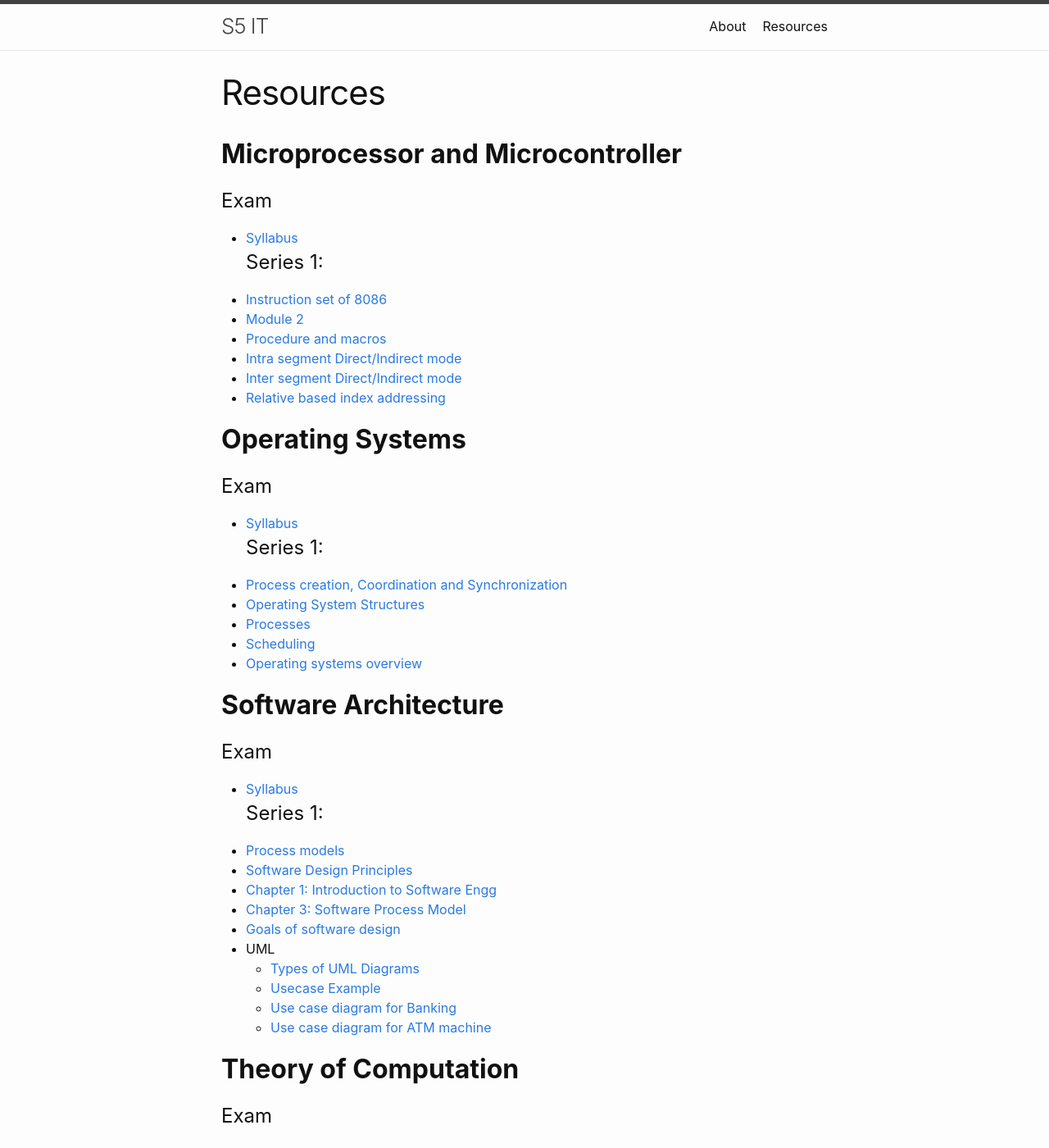
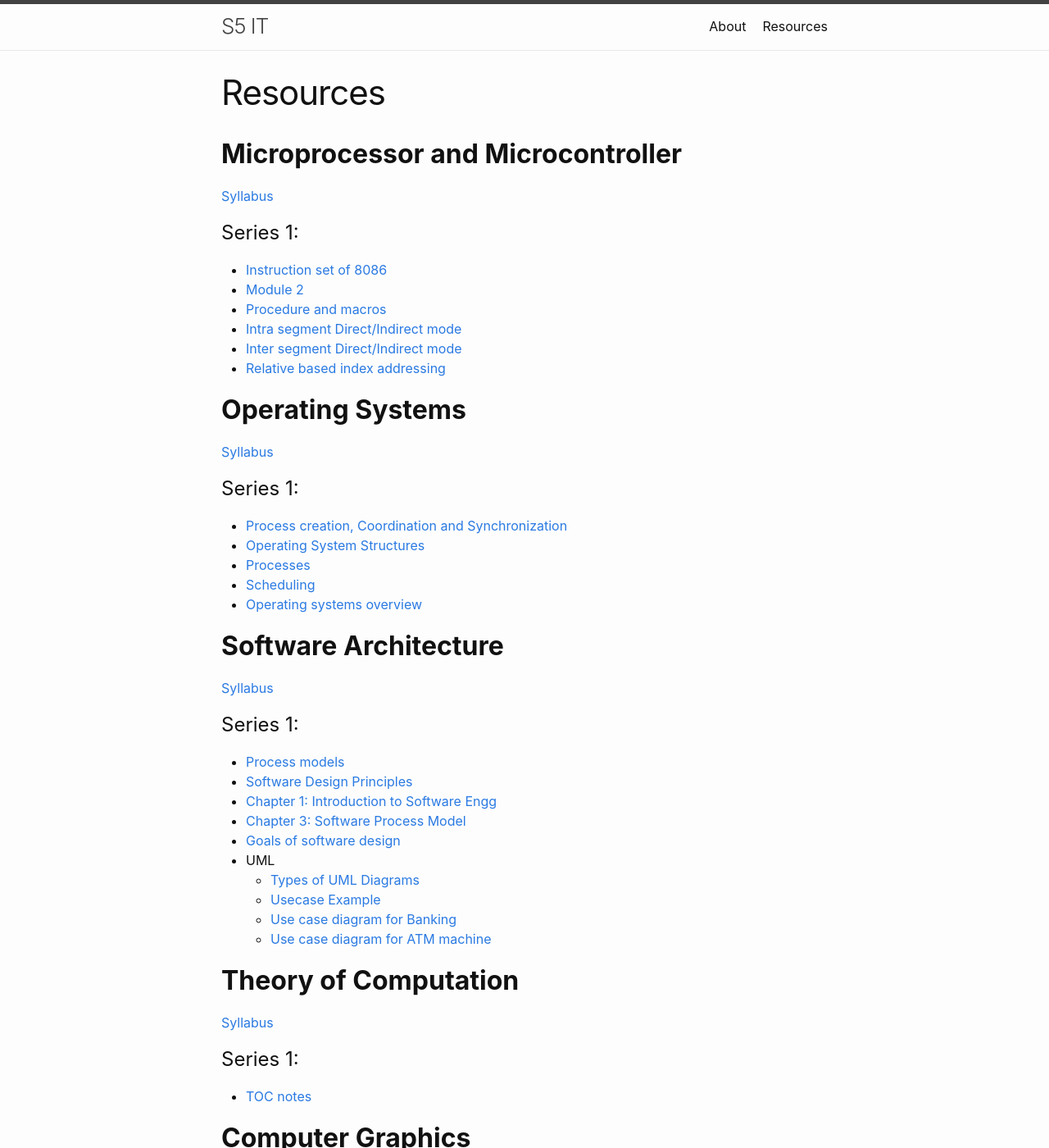
Before and after one commit to IT-GECBH/2020, a Jekyll site: the page built from resources.md, in a window 1280 px wide and 1400 px high. Shown: the whole window at 82% size. Built offline with Jekyll 4.4.1, drawn with Linux system fonts in a browser that asks for light colours.

Commit message:
Update resources.md

```diff
--- a/resources.md
+++ b/resources.md
@@ -4,8 +4,7 @@ title: Resources
 permalink: /resources/
 ---
 ## **Microprocessor and Microcontroller**
-# Exam
-* [Syllabus][mic-syll]
+[Syllabus][mic-syll]
 # Series 1:
 * [Instruction set of 8086][8086-instruction-set]
 * [Module 2][module_2]
@@ -17,8 +16,7 @@ permalink: /resources/
 
 
 ## **Operating Systems**
-# Exam
-* [Syllabus][os-syll]
+[Syllabus][os-syll]
 # Series 1:
 * [Process creation, Coordination and Synchronization][PCS]
 * [Operating System Structures][Section03-Structures]
@@ -28,8 +26,7 @@ permalink: /resources/
 
 
 ## **Software Architecture**
-# Exam
-* [Syllabus][sof-syll]
+[Syllabus][sof-syll]
 # Series 1:
 * [Process models][process-models]
 * [Software Design Principles][soft-design-principles]
@@ -43,14 +40,12 @@ permalink: /resources/
   * [Use case diagram for ATM machine][use-atm]
 
 ## **Theory of Computation**
-# Exam
-* [Syllabus][toc-syll]
+[Syllabus][toc-syll]
 # Series 1:
 * [TOC notes][t-note]
 
 ## **Computer Graphics**
-# Exam
-* [Syllabus][toc-syll]
+[Syllabus][toc-syll]
 
 [mic-syll]: /resources/MICROPROCESSOR/IT303_Theory_of_Computation.pdf
 [8086-instruction-set]: /resources/MICROPROCESSOR/series1/instruction-set-of-8086.pptx
```
